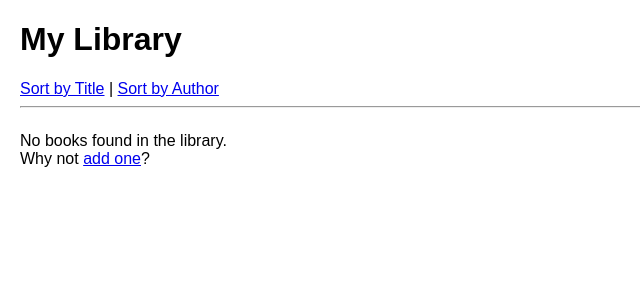
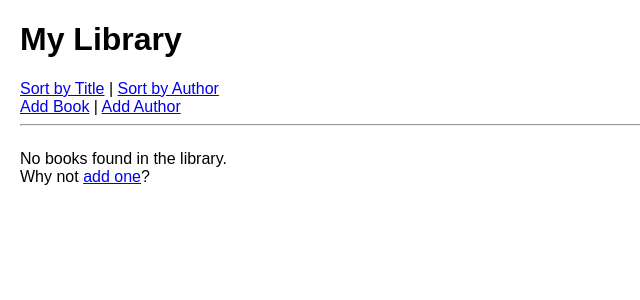
Before and after one commit to ahhab/book-alchemy, a Flask app: page / in a window 1280 px wide. Shown: the top 300 px of the page, without its empty margins (0-640 px from the left). Run offline with Flask 3, Linux system fonts and the light colour scheme; data that the repository does not hold is empty.

Commit message:
redirect from add author

```diff
--- a/app.py
+++ b/app.py
@@ -52,8 +52,8 @@ def add_author():
         new_author = Author(name=name, birth_date=birth_date)
         db.session.add(new_author)
         db.session.commit()
-        flash('Author added successfully!', 'success')
-        return redirect(url_for('add_author'))
+        flash('Author added successfully! Now add their book.', 'success')
+        return redirect(url_for('add_book', author_id=new_author.id))
     return render_template('add_author.html')
 
 @app.route('/add_book', methods=['GET', 'POST'])
@@ -71,7 +71,8 @@ def add_book():
         return redirect(url_for('add_book'))
 
     authors = Author.query.all()
-    return render_template('add_book.html', authors=authors)
+    selected_author_id = request.args.get('author_id', type=int)
+    return render_template('add_book.html', authors=authors, selected_author_id=selected_author_id)
 
 if __name__ == '__main__':
   with app.app_context():
--- a/templates/add_book.html
+++ b/templates/add_book.html
@@ -19,7 +19,7 @@
         <label for="author">Author:</label><br>
         <select id="author" name="author" required>
             {% for author in authors %}
-                <option value="{{ author.id }}">{{ author.name }}</option>
+                <option value="{{ author.id }}" {% if author.id == selected_author_id %}selected{% endif %}>{{ author.name }}</option>
             {% endfor %}
         </select><br>
         <p>Can't find the author? <a href="{{ url_for('add_author') }}">Add a new one</a>.</p>
--- a/templates/home.html
+++ b/templates/home.html
@@ -10,6 +10,10 @@
     <div>
         <a href="{{ url_for('home', sort_by='title') }}">Sort by Title</a> |
         <a href="{{ url_for('home', sort_by='author') }}">Sort by Author</a>
+    </div>
+    <div>
+        <a href="{{ url_for('add_book') }}">Add Book</a> |
+        <a href="{{ url_for('add_author') }}">Add Author</a>
     </div>
     <hr>
     <div class="book-list">
```
